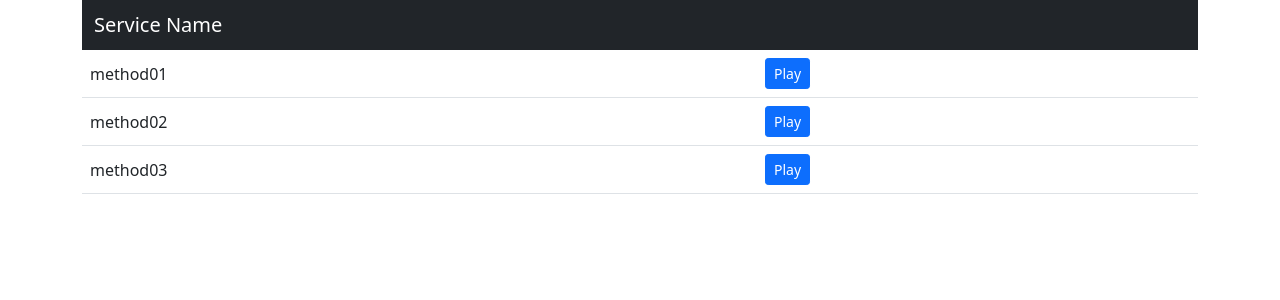
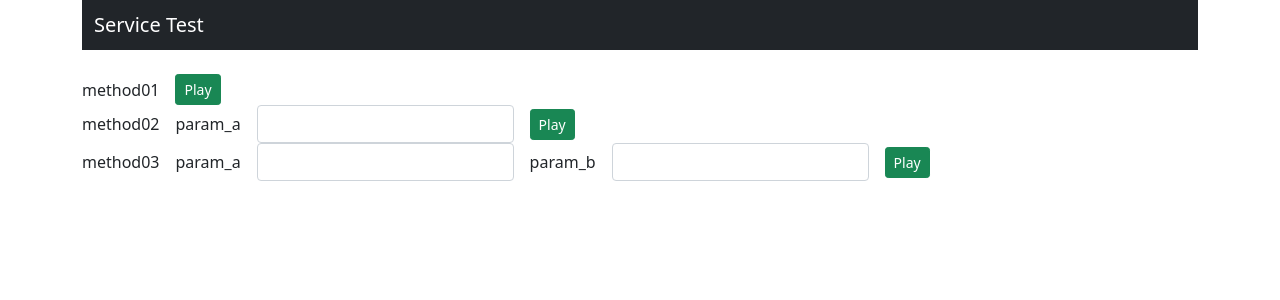
Before and after one commit to renanstn/nameko-ui, a Flask app: page / in a window 1280 px wide. Shown: the top 300 px of the page. Run offline with Flask 2, Linux system fonts and the light colour scheme; some libraries are stand-ins or nearby versions.

Commit message:
format layout

```diff
--- a/src/templates/index.html
+++ b/src/templates/index.html
@@ -12,25 +12,35 @@
 <body>
   <div class="container">
 
-  <nav class="navbar navbar-dark bg-dark">
-    <div class="container-fluid">
-      <span class="navbar-brand mb-0 h1">Service Name</span>
+    <nav class="navbar navbar-dark bg-dark">
+      <div class="container-fluid">
+        <span class="navbar-brand mb-0 h1">{{ service_name }}</span>
+      </div>
+    </nav>
+
+    <br>
+
+    {% for method in methods %}
+    <div class="row g-3 align-items-center">
+      <div class="col-auto">
+        <span>{{ method.name }}</span>
+      </div>
+      {% for param in method.params %}
+      <div class="col-auto">
+        <label for="param_{{param}}" class="col-form-label">{{param}}</label>
+      </div>
+      <div class="col-auto">
+        <input type="text" id="param_{{param}}" class="form-control">
+      </div>
+      {% endfor %}
+      <div class="col-auto">
+        <button type="button" class="btn btn-success btn-sm">Play</button>
+      </div>
     </div>
-  </nav>
+    {% endfor %}
 
-    <table class="table">
-      <tbody>
-        {% for method in methods %}
-        <tr>
-          <td class="align-middle">{{ method.name }}</td>
-          <td><button type="button" class="btn btn-primary btn-sm">Play</button></td>
-        </tr>
-        {% endfor %}
-      </tbody>
-    </table>
   </div>
 </body>
-
 </html>
 
 <script src="{{ url_for('static', filename='js/bootstrap.min.js') }}"></script>
```
